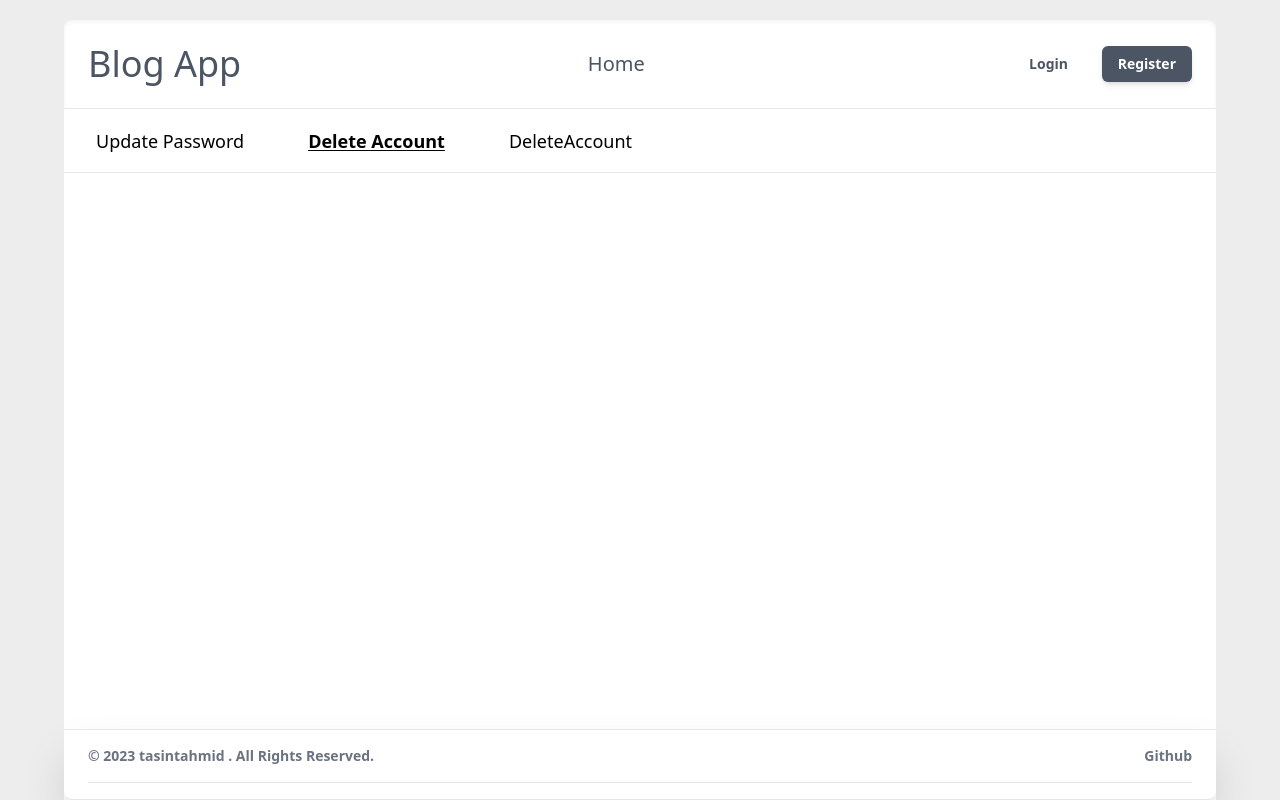
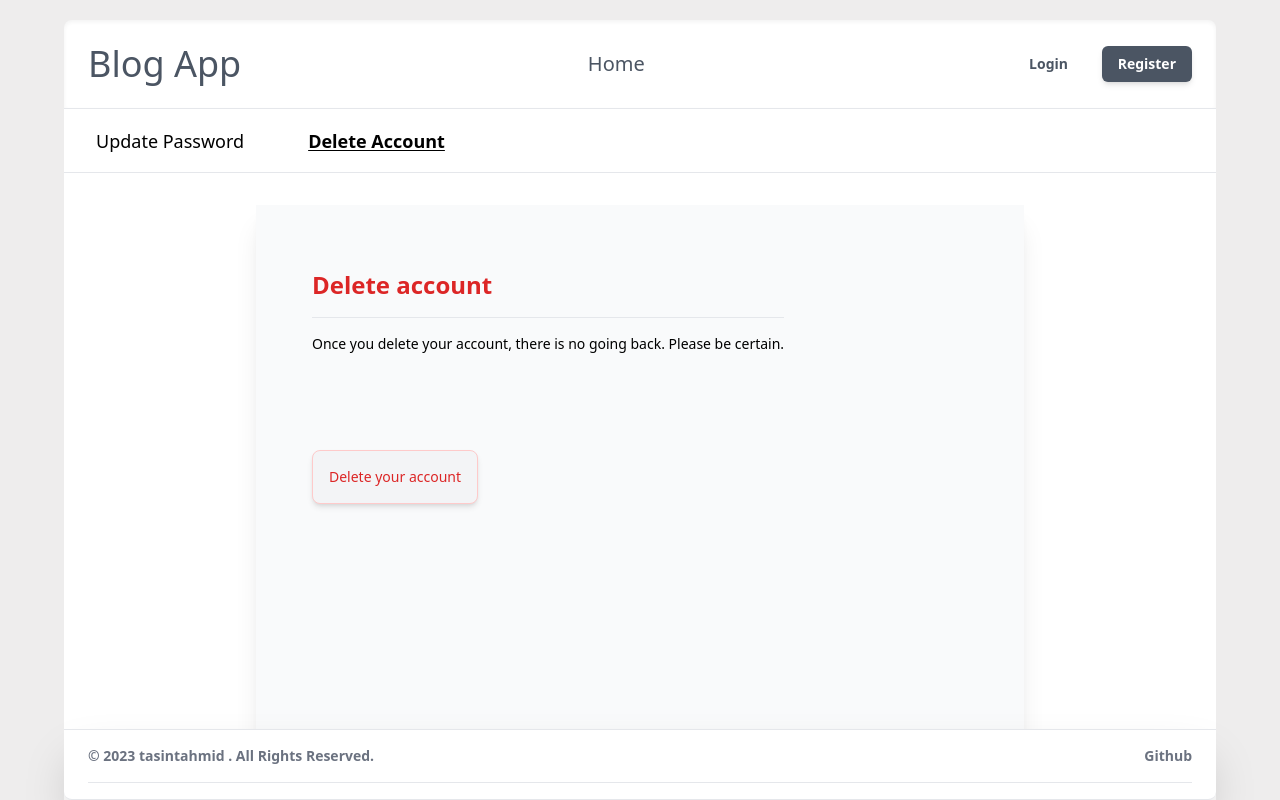
Before and after one commit to TasinTahmid/blog-client, a React (Vite) app: page /settings/delete-account in a window 1280 px wide. Built offline with nearby package versions, Linux system fonts and the light colour scheme.

Commit message:
30th commit: delete account on going

```diff
--- a/src/components/DeleteAccount.jsx
+++ b/src/components/DeleteAccount.jsx
@@ -1,7 +1,31 @@
-import React from "react";
+import { useState } from "react";
+import PopupConfirmation from "./PopupConfirmation";
 
 const DeleteAccount = () => {
-    return <div>DeleteAccount</div>;
+    const [showPopup, setShowPopup] = useState(false);
+
+    const togglePopup = () => setShowPopup(!showPopup);
+
+    return (
+        <div className="mx-auto mt-8 flex  w-2/3 h-2/3 bg-gray-50  shadow-xl">
+            <div className="mt-12 px-14  ">
+                <h2 className="py-4 text-red-600 font-semibold text-2xl border-b border-black-500">
+                    Delete account
+                </h2>
+                <p className="py-4 text-sm mb-10">
+                    Once you delete your account, there is no going back. Please
+                    be certain.
+                </p>
+                <button
+                    onClick={togglePopup}
+                    className="mt-10 p-4 bg-gray-100 text-red-600  text-sm rounded-lg border border-red-200 shadow-md hover:bg-gray-50 active:bg-gray-100"
+                >
+                    Delete your account
+                </button>
+                {showPopup && <PopupConfirmation togglePopup={togglePopup} />}
+            </div>
+        </div>
+    );
 };
 
 export default DeleteAccount;
--- a/src/components/ItemBar.jsx
+++ b/src/components/ItemBar.jsx
@@ -1,5 +1,5 @@
 import React from "react";
-import { useNavigate, NavLink, Outlet } from "react-router-dom";
+import { useNavigate, NavLink } from "react-router-dom";
 
 const ItemBar = () => {
     return (
@@ -7,7 +7,9 @@ const ItemBar = () => {
             <NavLink
                 to="update-password"
                 className={({ isActive }) =>
-                    isActive ? "underline underline-offset-2 font-semibold mr-16" : "mr-16"
+                    isActive
+                        ? "underline underline-offset-2 font-semibold mr-16"
+                        : "mr-16"
                 }
             >
                 Update Password
@@ -15,12 +17,13 @@ const ItemBar = () => {
             <NavLink
                 to="delete-account"
                 className={({ isActive }) =>
-                    isActive ? "underline underline-offset-2 font-semibold mr-16" : "mr-16"
+                    isActive
+                        ? "underline underline-offset-2 font-semibold mr-16"
+                        : "mr-16"
                 }
             >
                 Delete Account
             </NavLink>
-            <Outlet />
         </div>
     );
 };
--- a/src/components/PasswordUpdateForm.jsx
+++ b/src/components/PasswordUpdateForm.jsx
@@ -72,11 +72,11 @@ const PasswordUpdateForm = ({ toggleProfileSettings }) => {
     };
 
     return (
-        <div className="relative top-80 h-fit w-fit bg-gray-50 flex justify-center">
+        <div className="relative mx-auto h-fit w-fit bg-white flex justify-center">
             <form
                 onSubmit={handleSubmit(onSubmit)}
                 noValidate
-                className="rounded-md w-full my-6  bg-gray-50 shadow-2xl p-14"
+                className="rounded-md w-full m-8  bg-gray-50 shadow-2xl p-14"
             >
                 <div className="w-full space-y-12 border-b border-gray-900/10 pb-12">
                     <h2 className="text-2xl font-semibold leading-10 text-gray-900">
@@ -97,7 +97,9 @@ const PasswordUpdateForm = ({ toggleProfileSettings }) => {
                                 {...register("oldPassword")}
                                 className="mb-6 block w-full rounded-md border-0 py-1.5 px-3 text-gray-900 shadow-sm ring-1 ring-inset ring-gray-300 placeholder:text-gray-400 focus:ring-2 focus:ring-inset focus:ring-gray-300 sm:text-sm sm:leading-6"
                             />
-                            <p className="text-red-600">{errors.oldPassword?.message}</p>
+                            <p className="text-red-600">
+                                {errors.oldPassword?.message}
+                            </p>
                         </div>
                         <label
                             htmlFor="newPassword"
@@ -112,7 +114,9 @@ const PasswordUpdateForm = ({ toggleProfileSettings }) => {
                                 {...register("newPassword")}
                                 className="mb-6 block w-full rounded-md border-0 py-1.5 px-3 text-gray-900 shadow-sm ring-1 ring-inset ring-gray-300 placeholder:text-gray-400 focus:ring-2 focus:ring-inset focus:ring-gray-300 sm:text-sm sm:leading-6"
                             />
-                            <p className="text-red-600">{errors.newPassword?.message}</p>
+                            <p className="text-red-600">
+                                {errors.newPassword?.message}
+                            </p>
                         </div>
                         <label
                             htmlFor="confirmNewPassword"
@@ -127,7 +131,9 @@ const PasswordUpdateForm = ({ toggleProfileSettings }) => {
                                 {...register("confirmNewPassword")}
                                 className="block w-full rounded-md border-0 py-1.5 px-3 text-gray-900 shadow-sm ring-1 ring-inset ring-gray-300 placeholder:text-gray-400 focus:ring-2 focus:ring-inset focus:ring-gray-300 sm:text-sm sm:leading-6"
                             />
-                            <p className="text-red-600">{errors.confirmNewPassword?.message}</p>
+                            <p className="text-red-600">
+                                {errors.confirmNewPassword?.message}
+                            </p>
                         </div>
                     </div>
                 </div>
@@ -143,7 +149,7 @@ const PasswordUpdateForm = ({ toggleProfileSettings }) => {
                         type="submit"
                         className=" rounded-md bg-gray-600 px-4 py-2 text-sm font-semibold text-white shadow-md hover:bg-gray-500 active:bg-gray-600"
                     >
-                        Update Password
+                        Change Password
                     </button>
                 </div>
             </form>
--- /dev/null
+++ b/src/components/PopupConfirmation.jsx
@@ -0,0 +1,46 @@
+import React from "react";
+
+const PopupConfirmation = ({ togglePopup }) => {
+    return (
+        <div
+            id="popup-modal"
+            className="m-auto fixed top-0 right-0 bottom-0 left-0 flex items-center justify-center overflow-y-auto overflow-x-hidden  z-50 w-96"
+        >
+            <div className=" p-4 w-full max-w-md max-h-full">
+                <div className=" bg-white rounded-lg shadow dark:bg-gray-700">
+                    <button
+                        type="button"
+                        className="absolute top-3 end-2.5 text-gray-400 bg-transparent hover:bg-gray-200 hover:text-gray-900 rounded-lg text-sm w-8 h-8 ms-auto inline-flex justify-center items-center dark:hover:bg-gray-600 dark:hover:text-white"
+                        data-modal-hide="popup-modal"
+                    >
+                        <span className="sr-only">Close modal</span>
+                    </button>
+                    <div className="p-4 text-center">
+                        <h3 className="mb-5 text-lg font-normal text-gray-500 dark:text-gray-400">
+                            Are you sure you want to delete your account?
+                        </h3>
+                        <div className="flex justify-evenly">
+                            <button
+                                data-modal-hide="popup-modal"
+                                type="button"
+                                onClick={togglePopup}
+                                className="text-gray-500 bg-white hover:bg-gray-100  rounded-lg border border-gray-200 text-sm font-medium px-5 py-2.5 hover:text-gray-900"
+                            >
+                                No, cancel
+                            </button>
+                            <button
+                                data-modal-hide="popup-modal"
+                                type="button"
+                                className="text-white bg-red-600 hover:bg-red-800  font-medium rounded-lg text-sm inline-flex items-center px-5 py-2.5 text-center me-2"
+                            >
+                                Yes, I'm sure
+                            </button>
+                        </div>
+                    </div>
+                </div>
+            </div>
+        </div>
+    );
+};
+
+export default PopupConfirmation;
--- a/src/components/ProfileDetails.jsx
+++ b/src/components/ProfileDetails.jsx
@@ -28,7 +28,7 @@ const ProfileDetails = ({ toggleProfileSettings }) => {
                     strokeWidth={1.5}
                     stroke="currentColor"
                     className="w-6 h-6 mr-2 hover:cursor-pointer"
-                    onClick={() => navigate("/settings")}
+                    onClick={() => navigate("/settings/update-password")}
                 >
                     <path
                         strokeLinecap="round"
--- a/src/pages/ProfileSettings.jsx
+++ b/src/pages/ProfileSettings.jsx
@@ -1,11 +1,13 @@
 import PasswordUpdateForm from "../components/PasswordUpdateForm";
 import ItemBar from "../components/ItemBar";
+import { Outlet } from "react-router-dom";
 
 const ProfileSettings = () => {
     return (
         <div className="bg-white size-full ">
             <ItemBar />
             {/* <PasswordUpdateForm /> */}
+            <Outlet />
         </div>
     );
 };
```
Also changed, not shown: 1 other file (tests, documents, lock files or other folders).
